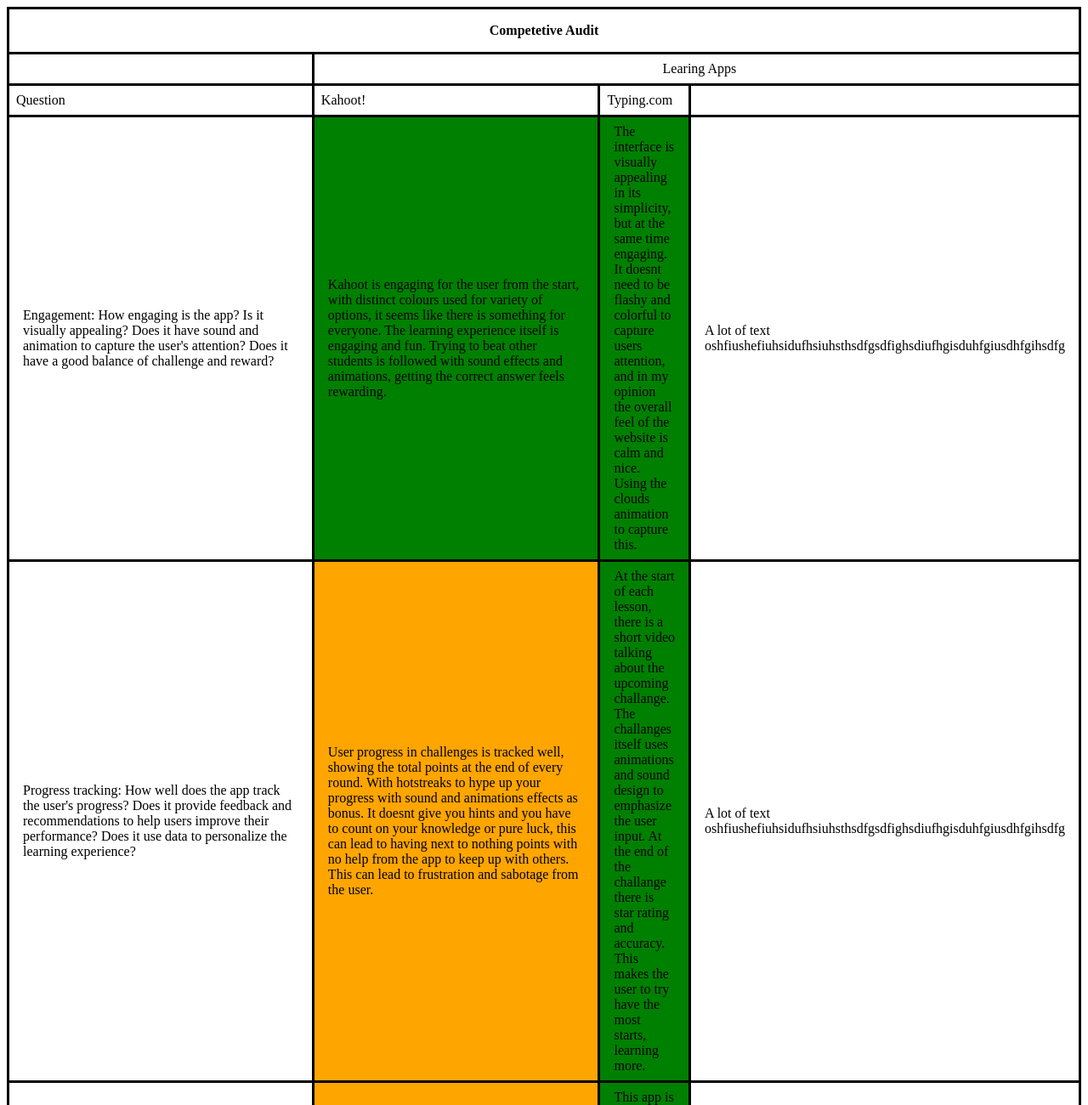
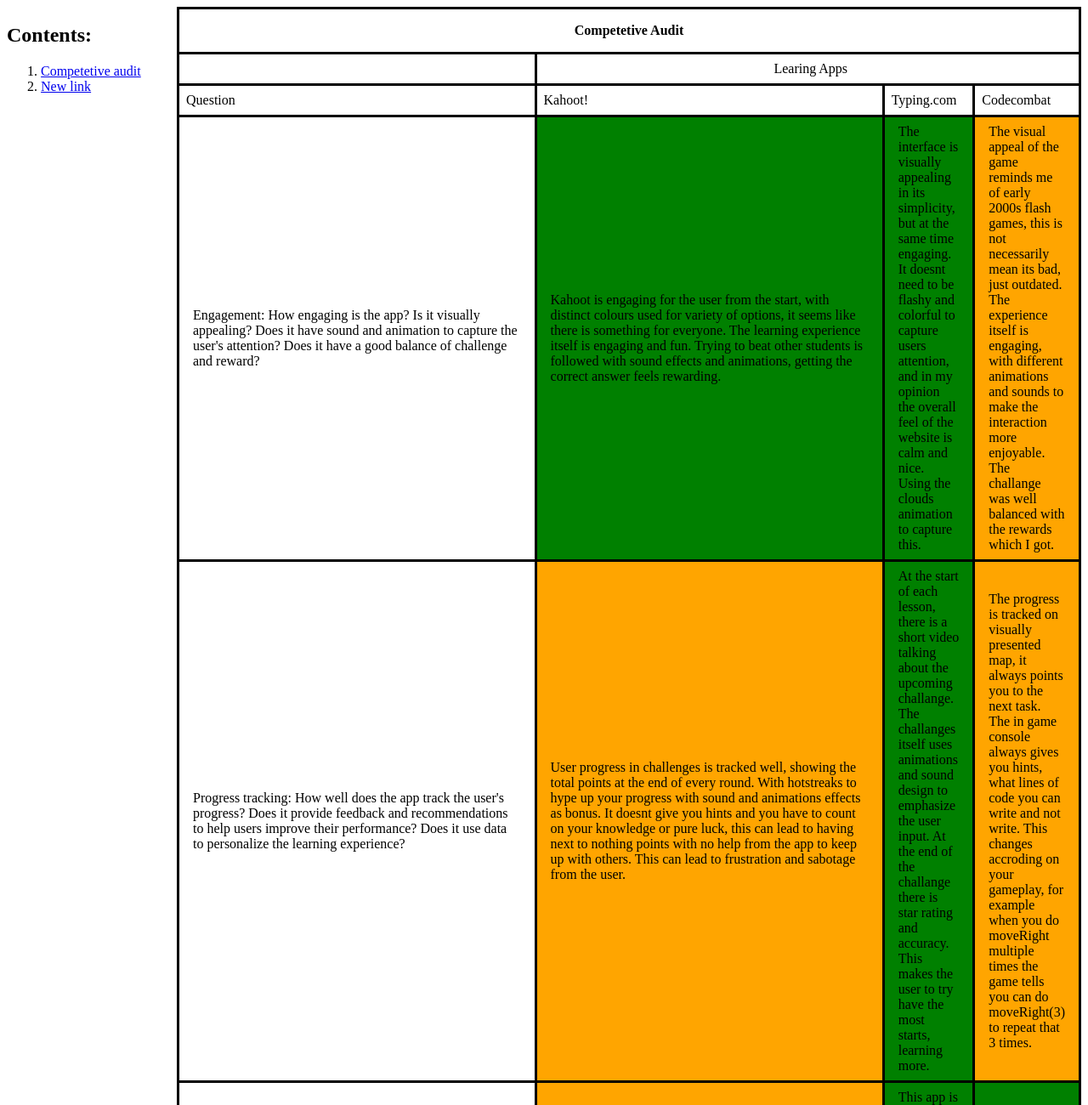
Before and after one commit to KenPowerClassroom/ixd-project-2024-PavelDobias2002, a plain HTML site: page competetiveAudit.html in a window 1280 px wide. Shown: the top 1300 px of the page at 85% size. Drawn offline with Linux system fonts and the light colour scheme.

Commit message:
Update competetiveAudit.html
Added last evaluation

```diff
--- a/competetiveAudit.html
+++ b/competetiveAudit.html
@@ -2,6 +2,16 @@
     <link rel="stylesheet" type="text/css" href="./styles.css" />
 
     <body>
+
+        <div id = linkstack>
+
+            <h2>Contents:</h2>
+            <ol>
+              <li> <a = a href = "competetiveAudit.html">Competetive audit</a></li>
+              <li> <a = a href = "competetiveAudit.html">New link</a></li>
+            </ol>
+          </div>
+
         <table id = "table">
             <div>
                 <th colspan = "4" id = "firstRow"> Competetive Audit </th>
@@ -18,7 +28,7 @@
                 <td id = "thirdRow"> Question </td>
                 <td id = "thirdRow"> Kahoot! </td>
                 <td id = "thirdRow"> Typing.com </td>
-                <td id = "thirdRow">  </td>
+                <td id = "thirdRow"> Codecombat </td>
             </tr>
 
             <tr>
@@ -45,7 +55,9 @@
                 <td bgcolor = "green" id = "evaluationRows">
                     The interface is visually appealing in its simplicity, but at the same time engaging. It doesnt need to be flashy and colorful to capture users attention, and in my opinion the overall feel of the website is calm and nice. Using the clouds animation to capture this.
                 </td>
-                <td id = "evaluationRows"> A lot of text oshfiushefiuhsidufhsiuhsthsdfgsdfighsdiufhgisduhfgiusdhfgihsdfg </td>
+                <td bgcolor = "orange" id = "evaluationRows">
+                    The visual appeal of the game reminds me of early 2000s flash games, this is not necessarily mean its bad, just outdated. The experience itself is engaging, with different animations and sounds to make the interaction more enjoyable. The challange was well balanced with the rewards which I got.
+                </td>
             </tr>
 
             <tr>
@@ -74,7 +86,9 @@
                 <td bgcolor = "green" id = "evaluationRows">
                     At the start of each lesson, there is a short video talking about the upcoming challange. The challanges itself uses animations and sound design to emphasize the user input. At the end of the challange there is star rating and accuracy. This makes the user to try have the most starts, learning more.
                 </td>
-                <td id = "evaluationRows"> A lot of text oshfiushefiuhsidufhsiuhsthsdfgsdfighsdiufhgisduhfgiusdhfgihsdfg </td>
+                <td bgcolor = "orange" id = "evaluationRows">
+                    The progress is tracked on visually presented map, it always points you to the next task. The in game console always gives you hints, what lines of code you can write and not write. This changes accroding on your gameplay, for example when you do moveRight multiple times the game tells you can do moveRight(3) to repeat that 3 times.
+                </td>
             </tr>
 
             <tr id = "evaluationRows">
@@ -99,7 +113,9 @@
                 <td bgcolor = "green" id = "evaluationRows">
                     This app is easy to use, the experience is fun and rewarding. When I first opened the app I exactly knew where to click to start lessons. The interface itself is appealing and engaging to use, making me want to go trough all the lessons and challanges.
                 </td>
-                <td id = "evaluationRows"> A lot of text oshfiushefiuhsidufhsiuhsthsdfgsdfighsdiufhgisduhfgiusdhfgihsdfg </td>
+                <td bgcolor = "green" id = "evaluationRows">
+                    When I first opened the app, it was clear where to go to start the game. I think the instructions and overall design is well made and easy to understand for the user.
+                </td>
             </tr>
 
         </table>
```
